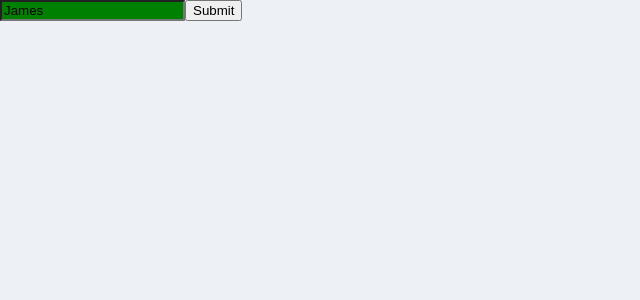
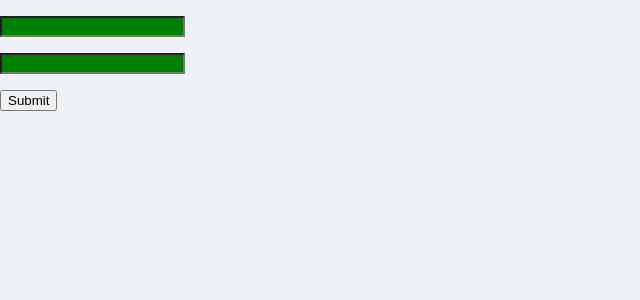
Before and after one commit to SanaShahSyeda/Angular_Practise, an Angular app: page / in a window 1280 px wide. Shown: the top 300 px of the page, without its empty margins (0-640 px from the left). Built offline with nearby package versions, Linux system fonts and the light colour scheme.

Commit message:
applied FormGroup to a Form.

```diff
--- a/src/app/app.component.html
+++ b/src/app/app.component.html
@@ -1,7 +1,9 @@
 <!-- calling header component with its selector -->
 <!-- ngForm directive (e.g. #myForm="ngForm"), then access the state using
 myForm.form.valid. -->
-<form (submit)="showName()">
-  <input type="text" [formControl]="name" name="name" />
-  <input type="submit" value="Submit" />
+
+<form [formGroup]="loginForm" (ngSubmit)="login()">
+  <p><input type="text" formControlName="username" /></p>
+  <p><input type="text" formControlName="password" /></p>
+  <p><input type="submit" value="Submit" /></p>
 </form>
--- a/src/app/app.component.ts
+++ b/src/app/app.component.ts
@@ -1,9 +1,12 @@
 import { Component } from '@angular/core';
-import { FormsModule } from '@angular/forms';
-import { FormControl } from '@angular/forms';
 import { RouterOutlet } from '@angular/router';
-import { ReactiveFormsModule } from '@angular/forms';
 import { HeaderComponent } from './header/header.component';
+import {
+  FormsModule,
+  ReactiveFormsModule,
+  FormGroup,
+  FormControl,
+} from '@angular/forms';
 
 import { NotesListComponent } from './notes-list/notes-list.component';
 @Component({
@@ -20,9 +23,14 @@ import { NotesListComponent } from './notes-list/notes-list.component';
   styleUrl: './app.component.css',
 })
 export class AppComponent {
-  name = new FormControl('James');
+  loginForm = new FormGroup({
+    username: new FormControl(''),
+    password: new FormControl(''),
+  });
 
-  showName() {
-    alert(this.name.value);
+  login() {
+    alert(
+      this.loginForm.value.username + ' | ' + this.loginForm.value.password
+    );
   }
 }
```
